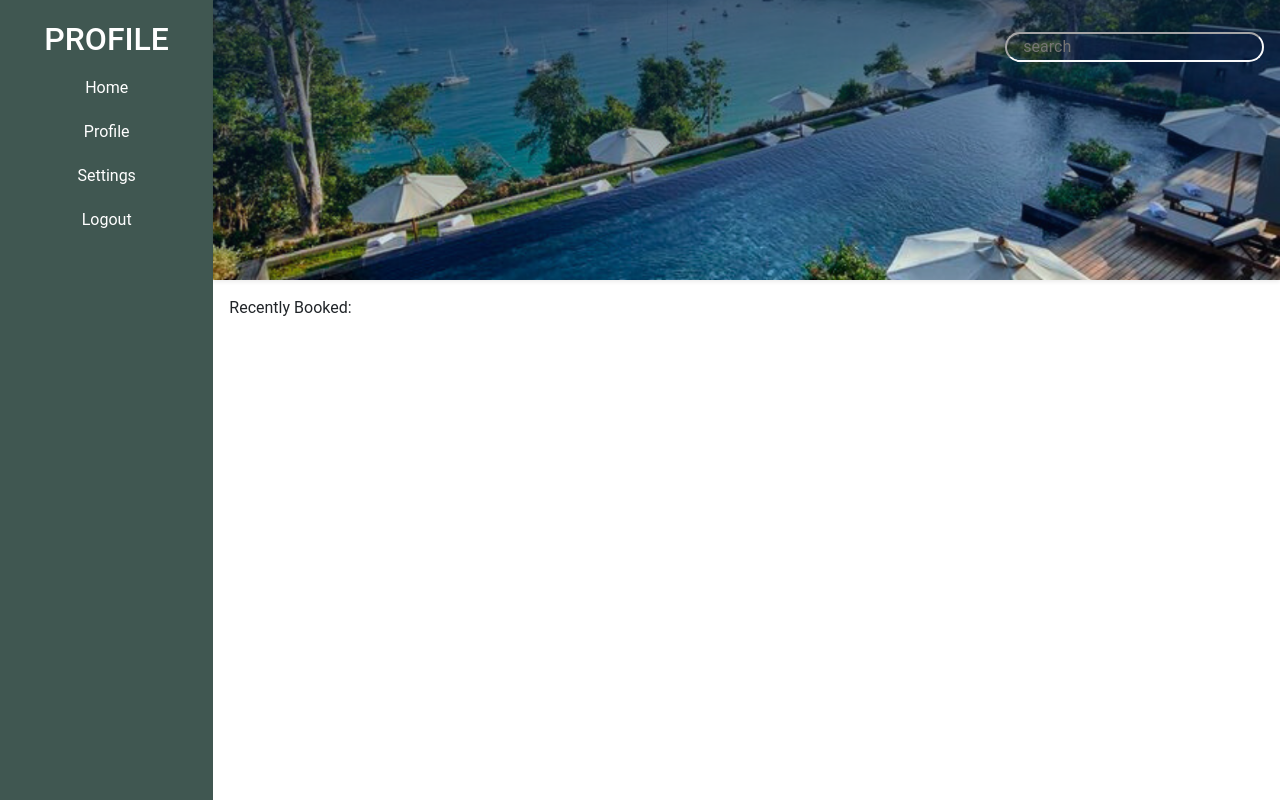
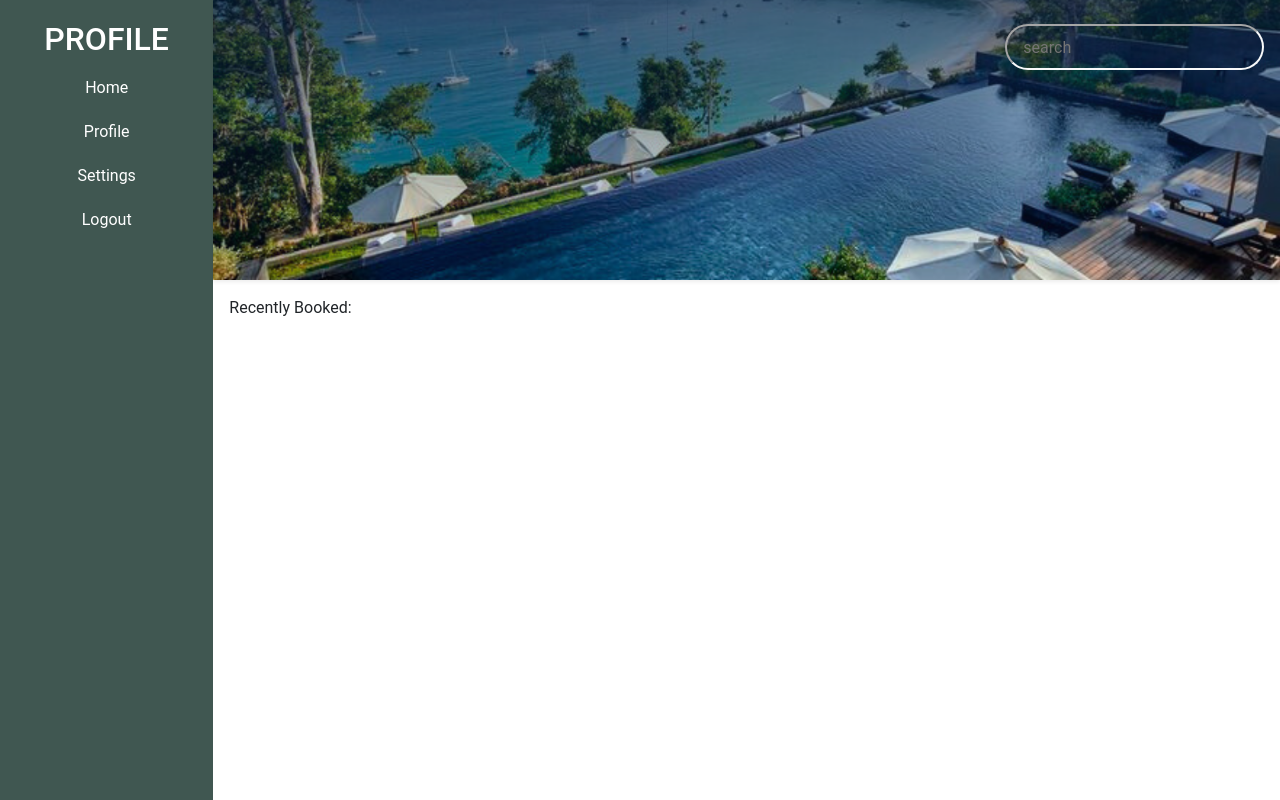
Before and after one commit to Xzilleon2/The-Tresor, a PHP site: page /Frames/Dashboard.php in a window 1280 px wide. Run offline with PHP 8.4, Linux system fonts and the light colour scheme.

Commit message:
changing the height of the search bar in dashboard

```diff
--- a/Frames/Dashboard.php
+++ b/Frames/Dashboard.php
@@ -66,7 +66,7 @@
                     <div class="row-lg-10 m-0 w-100">
                         <div class="d-flex justify-content-end w-100 p-3 shadow-sm" id="banner">
                             <div class="row-lg-8 w-25 h-25 d-flex align-items-center">
-                                <input class="border-light text-light px-3 rounded-pill bg-transparent w-100"
+                                <input class="border-light text-light px-3 rounded-pill bg-transparent h-75 w-100"
                                 type="text" name="search" placeholder="search">
                             </div>
                         </div>
```
